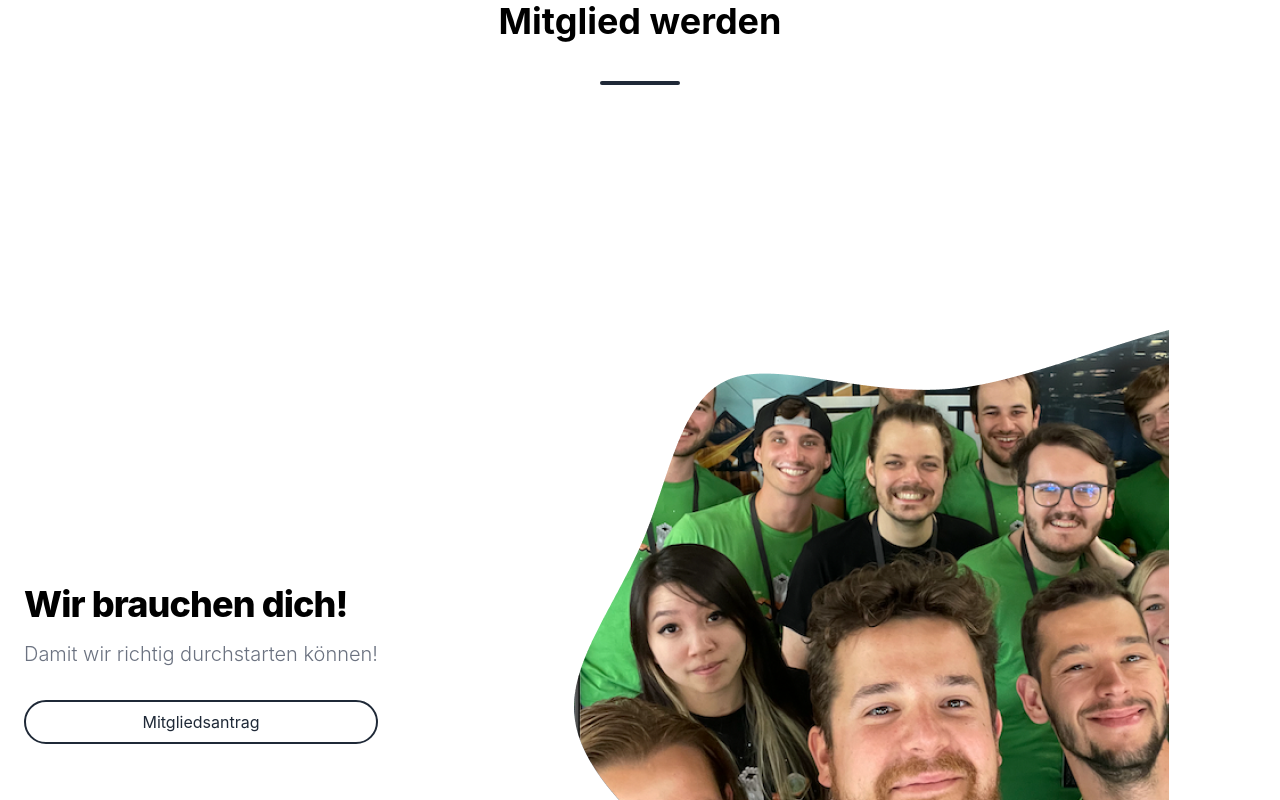
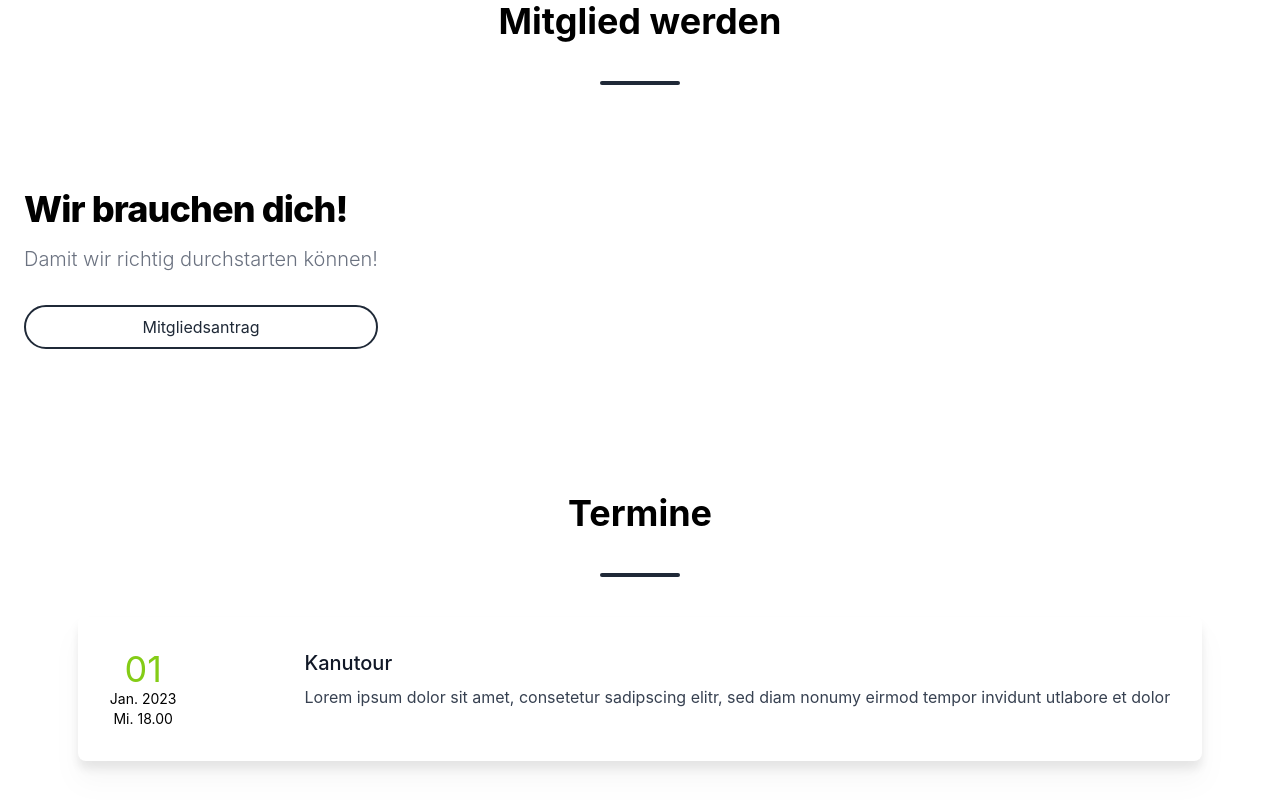
Before and after one commit to ratisbona-coding/website, a SvelteKit app: page / in a window 1280 px wide. Shown: the part 3600-4400 px from the top of the page. Built offline with nearby package versions, Linux system fonts and the light colour scheme.

Commit message:
style: 💄 remove image

```diff
--- a/src/routes/landing/Mitglied.svelte
+++ b/src/routes/landing/Mitglied.svelte
@@ -4,6 +4,7 @@
 </script>
 
 <BaseComponent headline={'Mitglied werden'} id={'member'}>
+	<div class="header block">
 		<div class="grid max-w-screen-xl py-8 mx-auto lg:gap-8 xl:gap-0 lg:py-16 lg:grid-cols-12">
 			<div class="mr-auto place-self-center lg:col-span-5">
 				<h2
@@ -22,8 +23,9 @@
 				>
 			</div>
 
-		<div class="hidden lg:mt-0 lg:col-span-7 lg:flex relative float-right ">
+			<!--div class="hidden lg:mt-0 lg:col-span-7 lg:flex relative float-right ">
 			<img class="" src={mitgliedBlob} alt="mockup" />
+		</div-->
 		</div>
 	</div>
 </BaseComponent>
```
Lines whose indentation alone changed are shown as unchanged.
